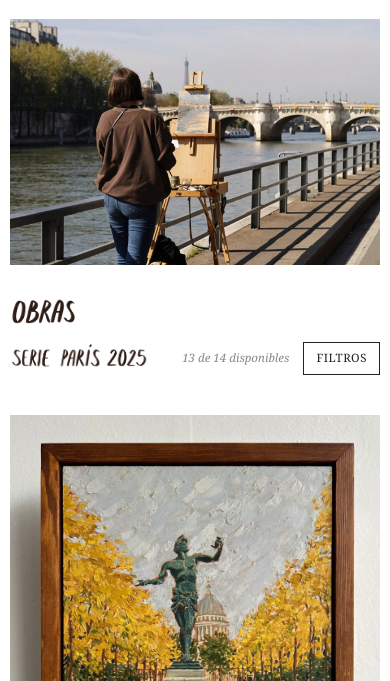
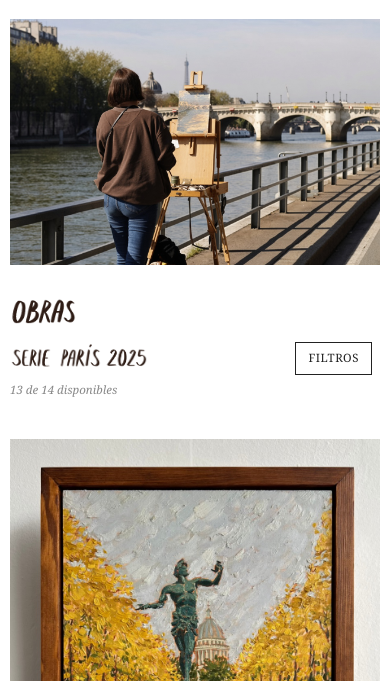
Before and after one commit to artandreacasanya/artandreacasanya.github.io, a plain HTML site: page index.html in a window 390 px wide. Shown: the part 163-844 px from the top of the page. Drawn offline with Linux system fonts and the light colour scheme.

Commit message:
Mobile: counter below series title, filters button off the edge
Co-Authored-By: Claude Opus 5.5 <noreply@anthropic.com>

```diff
--- a/css/styles.css
+++ b/css/styles.css
@@ -208,13 +208,11 @@ footer a {
 
 .filter-wrap {
     position: relative;
-    display: flex;
-    align-items: center;
-    gap: 14px;
 }
 
 /* "13 de 14 disponibles", mismo estilo que "Consultar envío" */
 .works-count {
+    margin-left: auto;
     font-size: 0.72rem;
     font-style: italic;
     color: #888888;
@@ -788,6 +786,26 @@ ul.contacto-list {
 
     .title-obras-img { height: 32px; }
     .title-serie-img { height: 30px; }
+
+    /* móvil: contador debajo de "Serie París 2025" y botón separado del borde */
+    .serie-row {
+        display: grid;
+        grid-template-columns: 1fr auto;
+        grid-template-areas:
+            "title filter"
+            "count count";
+        row-gap: 6px;
+    }
+
+    .serie-row .title-serie-img { grid-area: title; }
+    .serie-row .filter-wrap {
+        grid-area: filter;
+        margin-right: 8px;
+    }
+    .serie-row .works-count {
+        grid-area: count;
+        margin-left: 0;
+    }
     .title-proceso-img,
     .title-sobremi-img,
     .title-contacto-img {
--- a/index.html
+++ b/index.html
@@ -43,8 +43,8 @@
                 <img src="images/ui/obras.png" alt="Obras" class="title-obras-img">
                 <div class="serie-row">
                     <img src="images/ui/serie_paris.png" alt="Serie París 2025" class="title-serie-img">
+                    <span class="works-count" data-template="{available} de {total} disponibles"></span>
                     <div class="filter-wrap">
-                        <span class="works-count" data-template="{available} de {total} disponibles"></span>
                         <button type="button" class="btn-inquire filter-toggle" aria-expanded="false" aria-controls="filter-panel">Filtros</button>
                         <div class="filter-panel" id="filter-panel" hidden>
                             <p class="filter-label">Disponibilidad</p>
```
Also changed, not shown: index-en.html (+1 -1 lines).
